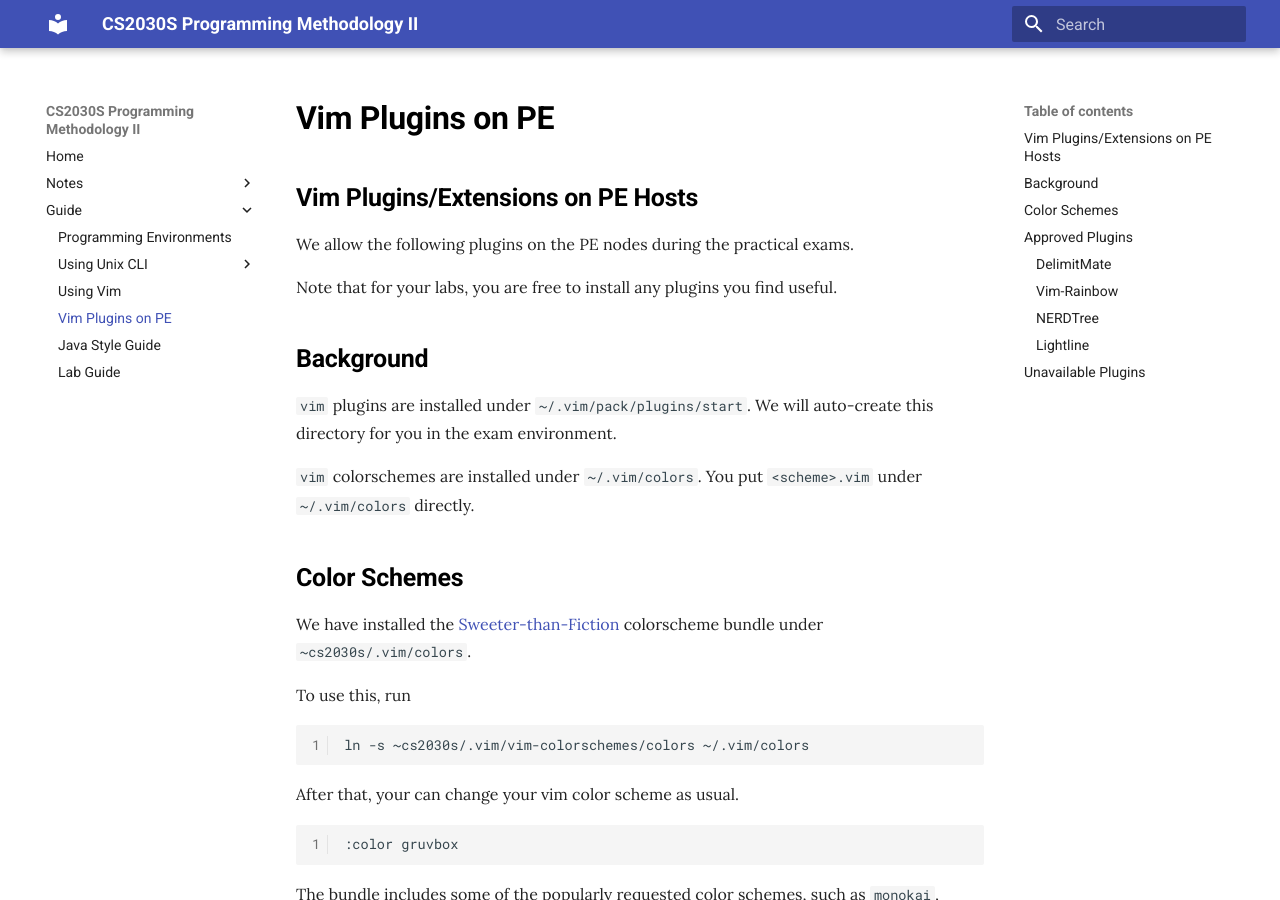
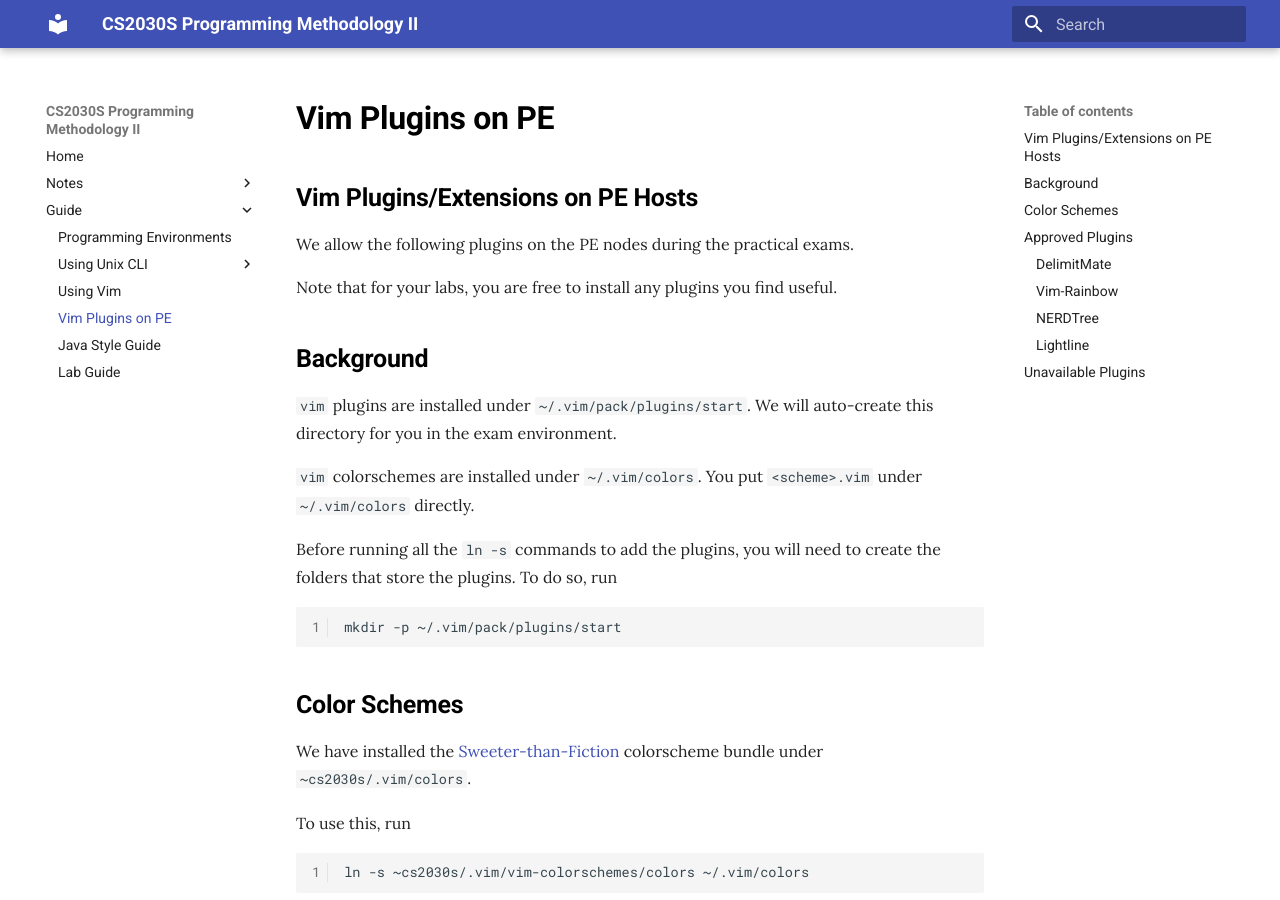
Before and after one commit to nus-cs2030s/2021-s2, an MkDocs documentation site: the page built from docs/plugins.md, in a window 1280 px wide and 900 px high. Built offline with MkDocs 1.6.1 and Material for MkDocs 9.7.7, drawn with Linux system fonts in a browser that asks for light colours.

Commit message:
Add instructions to create parent dirs for plugins
On Piazza, some students don't really know how to run the commands.

````diff
--- a/docs/plugins.md
+++ b/docs/plugins.md
@@ -9,6 +9,11 @@ Note that for your labs, you are free to install any plugins you find useful.
 `vim` plugins are installed under `~/.vim/pack/plugins/start`.  We will auto-create this directory for you in the exam environment.
 
 `vim` colorschemes are installed under `~/.vim/colors`.  You put `<scheme>.vim` under `~/.vim/colors` directly.
+
+Before running all the `ln -s` commands to add the plugins, you will need to create the folders that store the plugins. To do so, run
+```
+mkdir -p ~/.vim/pack/plugins/start
+```
 
 ## Color Schemes
 
````
